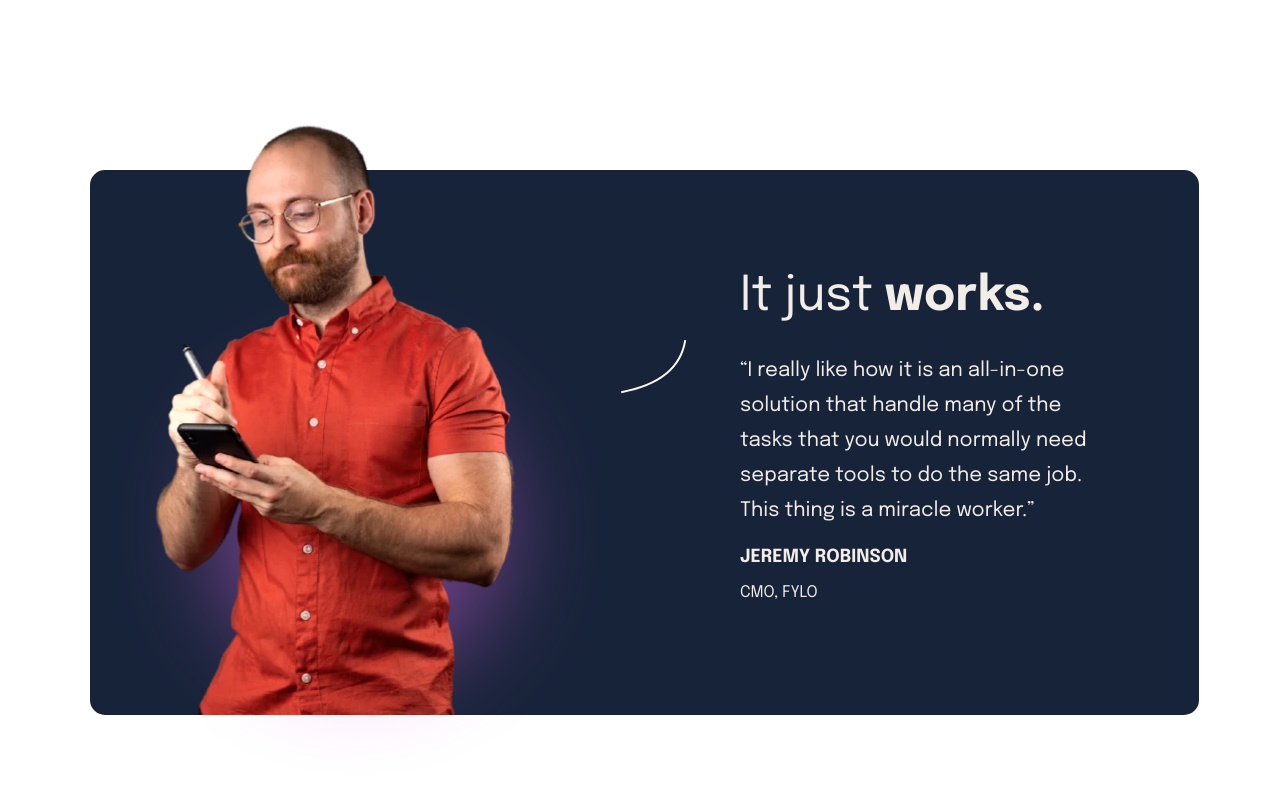
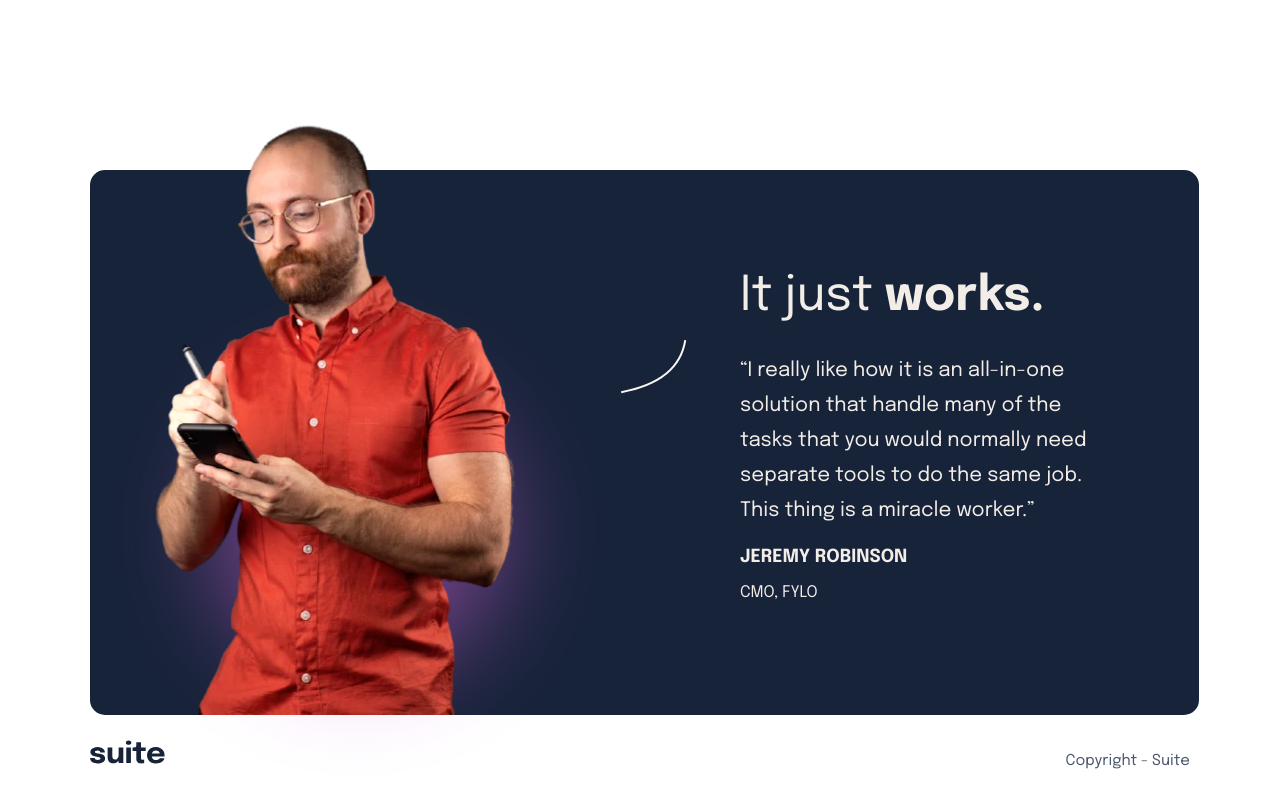
Before and after one commit to shaunvan119/suite-landing-page, a JavaScript app: page / in a window 1280 px wide. Shown: the part 871-1671 px from the top of the page. Built offline with nearby package versions, Linux system fonts and the light colour scheme; the HTML template or start-up script is replaced by a standard one.

Commit message:
footer component

```diff
--- a/src/App.js
+++ b/src/App.js
@@ -1,6 +1,8 @@
 import Header from "./components/Header";
 import MainTop from "./components/MainTop";
 import MainBottom from "./components/MainBottom";
+import Footer from "./components/Footer";
+
 
 function App() {
   return (
@@ -8,6 +10,7 @@ function App() {
       <Header/>
       <MainTop/>
       <MainBottom/>
+      <Footer/>
     </div>
   );
 }
--- /dev/null
+++ b/src/components/Footer.js
@@ -0,0 +1,14 @@
+import logo from '../assets/logo.svg'
+
+
+function Footer() {
+
+    return (
+        <footer className="top-header">
+            <img src={logo} alt="Logo" className="suite--logo" />
+            <p className='copyright'>Copyright - Suite</p>
+        </footer>
+    )
+}
+
+export default Footer
--- a/src/components/MainTop.js
+++ b/src/components/MainTop.js
@@ -8,7 +8,7 @@ function MainTop() {
     return (
         <div className="main-top">
           <div className="main-left">
-            <img src={curve} alt="Logo" className="curve" />
+            <img src={curve} alt="curved-line" className="curve" />
             <h1 className="main-top-heading">A super solution<br/>for your business.</h1>
             <p className="main-top-p">Our marketing and sales automations<br/>
                 help you scale your outreach to get<br/>
--- a/src/index.css
+++ b/src/index.css
@@ -207,3 +207,16 @@ position:absolute;
   line-height: 32px;
 
 }
+
+.copyright {
+  color: #49566D;
+  font-family: 'Epilogue', sans-serif;
+  font-size: 15px;
+  font-weight: 400;
+  line-height: 32px;
+  letter-spacing: 0.0833333358168602px;
+  margin-top: 30px;
+
+
+
+}
```
